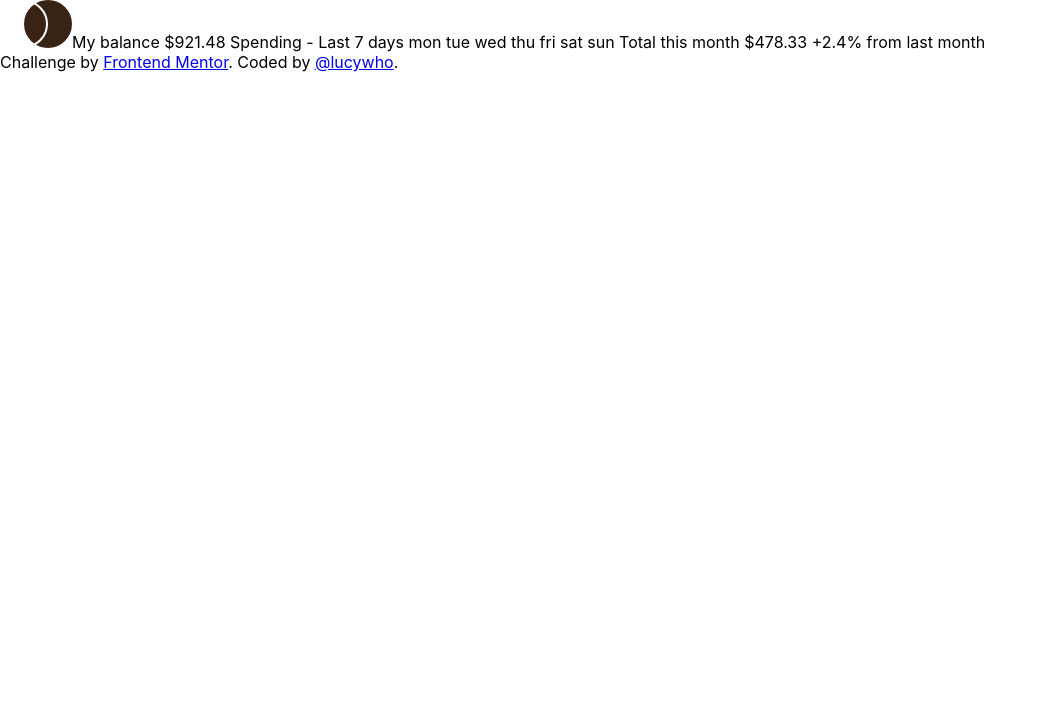
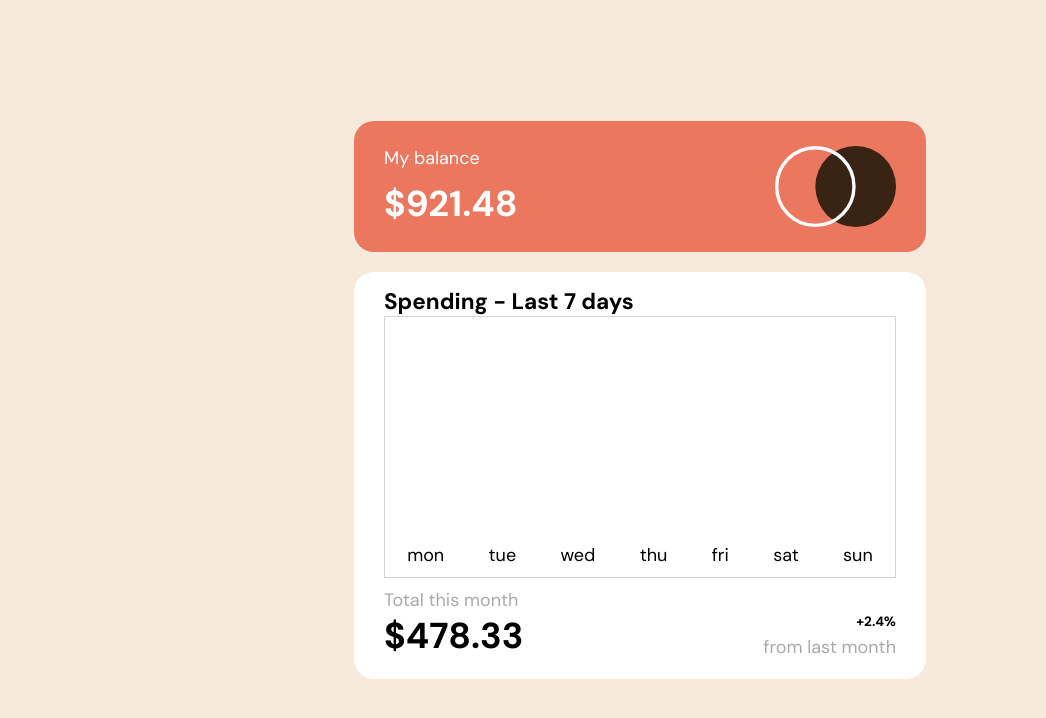
Before and after one commit to lucywho/expenses-chart, a React (Create React App) app: page / in a window 1280 px wide. Shown: the top 718 px of the page, without its empty margins (0-1046 px from the left). Built offline with nearby package versions, Linux system fonts and the light colour scheme.

Commit message:
sketches out components

```diff
--- a/public/index.html
+++ b/public/index.html
@@ -8,6 +8,12 @@
         <meta
             name="description"
             content="Web site created using create-react-app"
+        />
+        <link rel="preconnect" href="https://fonts.googleapis.com" />
+        <link rel="preconnect" href="https://fonts.gstatic.com" crossorigin />
+        <link
+            href="https://fonts.googleapis.com/css2?family=DM+Sans:wght@400;700&display=swap"
+            rel="stylesheet"
         />
 
         <!--
--- a/src/App.js
+++ b/src/App.js
@@ -1,12 +1,13 @@
-import logo from "./logo.svg"
+import MyBalance from "./components/myBalance"
+import VisualSummary from "./components/VisualSummary"
 
 function App() {
     return (
         <div className="App">
-            <img src={logo} alt="logo" />
-            My balance $921.48 Spending - Last 7 days mon tue wed thu fri sat
-            sun Total this month $478.33 +2.4% from last month
-            <div class="attribution">
+            <MyBalance />
+            <VisualSummary />
+
+            {/* <div class="attribution">
                 Challenge by{" "}
                 <a
                     href="https://www.frontendmentor.io?ref=challenge"
@@ -20,7 +21,7 @@ function App() {
                     @lucywho
                 </a>
                 .
-            </div>
+            </div> */}
         </div>
     )
 }
--- /dev/null
+++ b/src/components/Graph.js
@@ -0,0 +1,11 @@
+export default function Graph() {
+    return (
+        <div className="graph-wrapper">
+            <p className="graph-title">Spending - Last 7 days</p>
+            <div className="graph">
+                <p>mon</p> <p>tue</p> <p>wed</p> <p>thu</p> <p>fri</p>
+                <p>sat</p> <p>sun</p>
+            </div>
+        </div>
+    )
+}
--- /dev/null
+++ b/src/components/Summary.js
@@ -0,0 +1,16 @@
+export default function Summary() {
+    return (
+        <>
+            <div className="summary">
+                <div className="summary-left">
+                    <p className="summary-text">Total this month</p>
+                    <p className="summary-total">$478.33</p>
+                </div>
+                <div className="summary-right">
+                    <p className="variation">+2.4%</p>
+                    <p className="summary-text">from last month</p>
+                </div>
+            </div>
+        </>
+    )
+}
--- /dev/null
+++ b/src/components/VisualSummary.js
@@ -0,0 +1,11 @@
+import Graph from "./Graph"
+import Summary from "./Summary"
+
+export default function VisualSummary() {
+    return (
+        <div className="vis-summary-wrapper">
+            <Graph />
+            <Summary />
+        </div>
+    )
+}
--- /dev/null
+++ b/src/components/myBalance.js
@@ -0,0 +1,13 @@
+import logo from "../logo.svg"
+
+export default function MyBalance() {
+    return (
+        <div className="my-balance">
+            <div className="mb-left">
+                <p className="balance-title">My balance</p>
+                <p className="remaining-balance">$921.48</p>
+            </div>
+            <img src={logo} alt="logo" />
+        </div>
+    )
+}
--- a/src/index.css
+++ b/src/index.css
@@ -1,13 +1,104 @@
-body {
-  margin: 0;
-  font-family: -apple-system, BlinkMacSystemFont, 'Segoe UI', 'Roboto', 'Oxygen',
-    'Ubuntu', 'Cantarell', 'Fira Sans', 'Droid Sans', 'Helvetica Neue',
-    sans-serif;
-  -webkit-font-smoothing: antialiased;
-  -moz-osx-font-smoothing: grayscale;
+body,
+* {
+    margin: 0;
+    padding: 0;
+    font-family: "DM Sans", -apple-system, BlinkMacSystemFont, "Segoe UI",
+        "Roboto", "Oxygen", "Ubuntu", "Cantarell", "Fira Sans", "Droid Sans",
+        "Helvetica Neue", sans-serif;
+    -webkit-font-smoothing: antialiased;
+    -moz-osx-font-smoothing: grayscale;
+    font-size: 18px;
 }
 
 code {
-  font-family: source-code-pro, Menlo, Monaco, Consolas, 'Courier New',
-    monospace;
+    font-family: source-code-pro, Menlo, Monaco, Consolas, "Courier New",
+        monospace;
 }
+
+.App {
+    background-color: hsl(27, 66%, 92%);
+    height: 100vh;
+    display: flex;
+    flex-direction: column;
+    justify-content: center;
+    align-items: center;
+}
+
+.my-balance,
+.summary {
+    width: 40%;
+    background-color: hsl(10, 79%, 65%);
+    border-radius: 20px;
+    margin: 0 auto 20px auto;
+    display: flex;
+    justify-content: space-between;
+    padding: 25px 30px;
+    color: white;
+    height: fit-content;
+}
+
+.mb-left {
+    display: flex;
+    flex-direction: column;
+    justify-content: space-between;
+    max-height: fit-content;
+}
+
+.remaining-balance {
+    font-weight: bold;
+    font-size: 2rem;
+    padding-top: 10px;
+}
+
+.vis-summary-wrapper {
+    width: 40%;
+    background-color: white;
+    border-radius: 20px;
+    display: flex;
+    flex-direction: column;
+    padding: 15px 30px 0 30px;
+}
+
+.graph-title {
+    font-size: 1.25rem;
+    font-weight: 700;
+}
+
+.graph {
+    border: lightgrey 1px solid;
+    height: 250px;
+    display: flex;
+    flex-direction: row;
+    align-items: flex-end;
+    justify-content: space-around;
+    padding-bottom: 10px;
+}
+
+.summary {
+    background-color: white;
+    color: black;
+    width: 100%;
+    padding: 0;
+    margin-top: 10px;
+}
+
+.summary-text {
+    color: darkgray;
+}
+.summary-total {
+    font-size: 2rem;
+    font-weight: 700;
+}
+
+.summary-right {
+    display: flex;
+    flex-direction: column;
+    align-items: flex-end;
+    justify-content: flex-end;
+}
+
+.variation {
+    font-weight: 700;
+    font-size: 0.75rem;
+    padding-bottom: 5px;
+}
```
